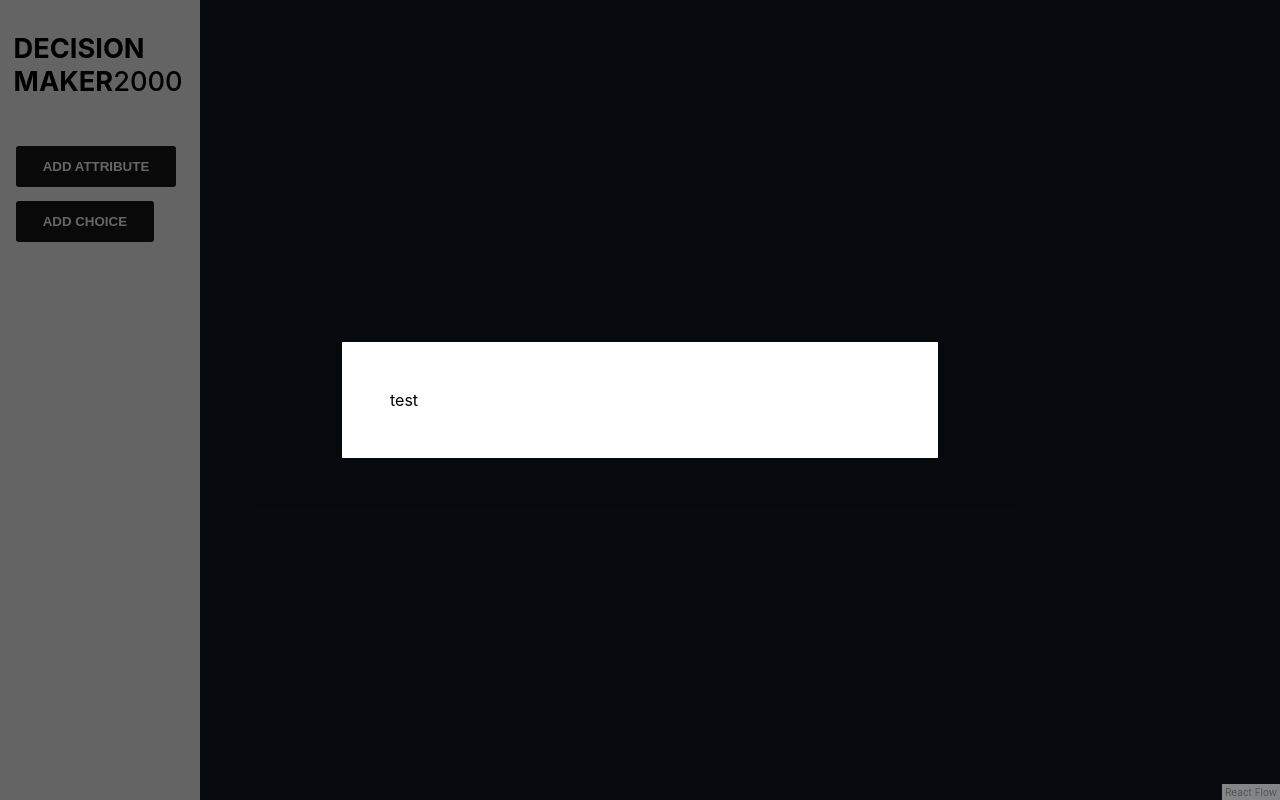
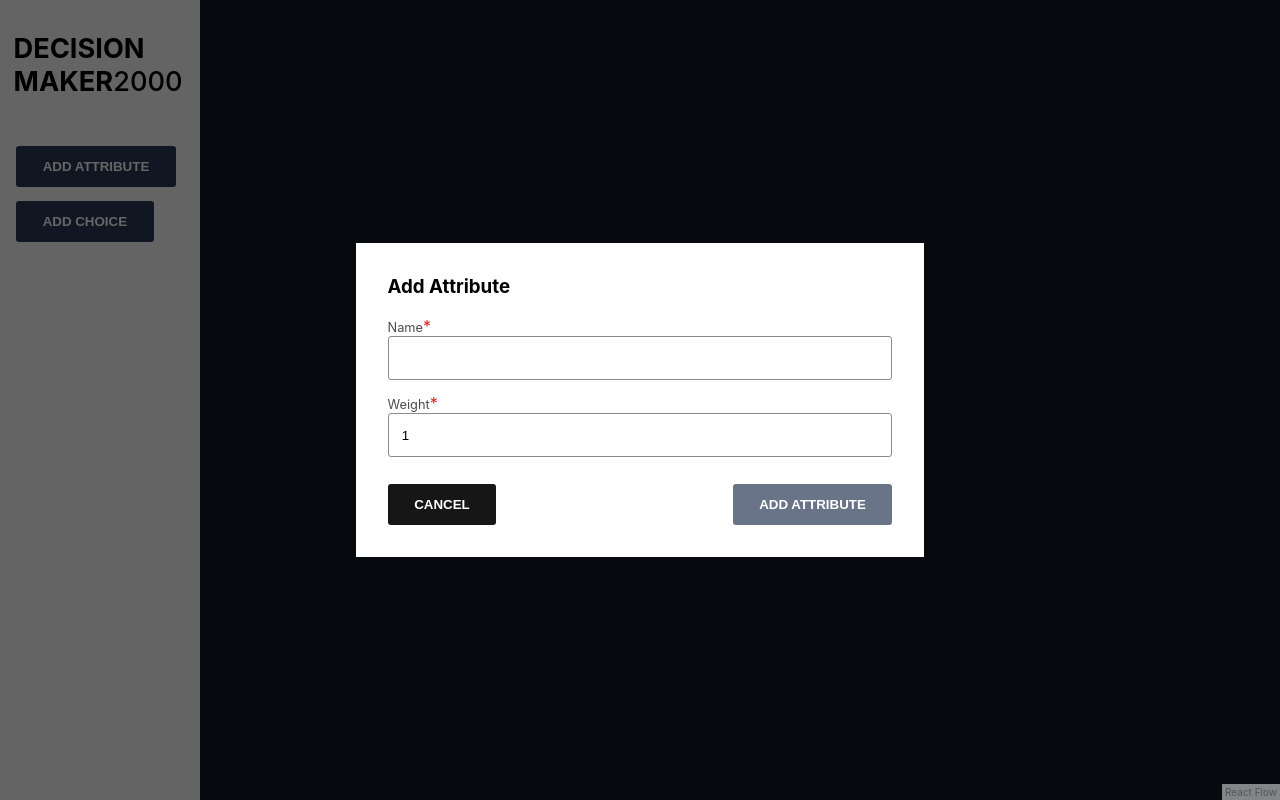
Before and after one commit to offlineanton/DecisionMaker, a React (Create React App) app: page / in a window 1280 px wide. Both pictures are taken after a click on the button "ADD ATTRIBUTE". Built offline with nearby package versions, Linux system fonts and the light colour scheme.

Commit message:
Add Attribute

```diff
--- a/src/components/Button.tsx
+++ b/src/components/Button.tsx
@@ -1,5 +1,7 @@
 import React from "react";
 import styled from "styled-components";
+
+import colors from "../constants/colors";
 
 const Button = styled.button<ButtonProps>`
     outline: none;
@@ -9,25 +11,30 @@ const Button = styled.button<ButtonProps>`
     cursor: pointer;
     text-transform: uppercase;
     font-weight: bold;
+    background: ${colors.black};
+    color: white;
 
     ${({ color }) => {
         switch (color) {
             case "white":
                 return `
-                    background: white;
-                    color: #161616;
+                    background: ${colors.white};
+                    color: ${colors.black};
                 `;
-            case "black":
+            case "blue":
                 return `
-                    background: #161616;
-                    color: white;
+                    background: ${colors.blue};
                 `;
         }
     }}
+
+    &:disabled {
+        opacity: 0.7;
+    }
 `;
 
 interface ButtonProps {
-    color: string;
+    color?: string;
 }
 
 export default Button;
--- a/src/components/DecisionMaker.tsx
+++ b/src/components/DecisionMaker.tsx
@@ -1,9 +1,10 @@
 import React, { useState } from "react";
 import styled from "styled-components";
-import ReactFlow, { addEdge, Handle, ReactFlowProps } from 'react-flow-renderer';
+
 import Modal from "./Modal";
 import DecisionScreen from "./DecisionScreen";
 import Sidebar from "./Sidebar";
+import AddAttribute from "./forms/AddAttribute";
 
 const AttributeContainer = styled.div`
     padding: 0 1em;
@@ -26,7 +27,17 @@ const initialElements: Element[] = [];
 
 const DecisionMaker = () => {
     const [elements, setElements] = useState<Element[]>(initialElements);
+
     const [addingAttribute, setAddingAttribute] = useState(false);
+    const [attributes, setAttributes] = useState<Attribute[]>([]);
+
+    const handleAddAttribute = (attribute: Attribute) => {
+        setAttributes([
+            ...attributes,
+            attribute
+        ]);
+        setAddingAttribute(false);
+    };
 
     return (
         <FlexContainer>
@@ -37,13 +48,20 @@ const DecisionMaker = () => {
 
             {addingAttribute &&
             <Modal onClose={() => setAddingAttribute(false)}>
-                test
+                <AddAttribute
+                    addAttribute={(attribute) => handleAddAttribute(attribute)}
+                    cancelAddAttribute={() => setAddingAttribute(false)}
+                />
             </Modal>
             }
         </FlexContainer>
     );
 };
 
+export interface Attribute {
+    name: string;
+    weight: number;
+}
 
 interface Element {
     id: string;
--- /dev/null
+++ b/src/components/Input.tsx
@@ -0,0 +1,54 @@
+import React from "react";
+import styled from "styled-components";
+
+import colors from "../constants/colors";
+
+const InputComponent = styled.input`
+    width: 100%;
+    padding: 1em;
+    border: 1px solid ${colors.midGrey};
+    border-radius: 3px;
+    outline: none;
+    box-sizing: border-box;
+
+    &:focus {
+        border: 1px solid ${colors.black};
+    }
+`;
+
+const Label = styled.label`
+    font-size: 0.8em;
+    color: ${colors.lightGrey};
+`;
+
+const Required = styled.span`
+    color: ${colors.red};
+`;
+
+const Input = ({
+    label,
+    name,
+    required,
+    ...rest
+}: InputProps) => {
+    return (
+        <>
+            {label &&
+                <>
+                    <Label htmlFor={name}>{label}</Label>
+                    {required && <Required>*</Required>}
+                </>
+            }
+            <InputComponent
+                id={name}
+                {...rest}
+            />
+        </>
+    )
+}
+
+interface InputProps extends React.InputHTMLAttributes<HTMLInputElement> {
+    label?: string;
+}
+
+export default Input;
--- a/src/components/Modal.tsx
+++ b/src/components/Modal.tsx
@@ -21,7 +21,7 @@ const ModalInner = styled.div`
     min-width: 500px;
     position: relative;
     background: white;
-    padding: 3em
+    padding: 2em;
 `;
 
 const Modal = ({
--- a/src/components/Sidebar.tsx
+++ b/src/components/Sidebar.tsx
@@ -1,10 +1,12 @@
 import React, { Dispatch, SetStateAction } from "react";
 import styled from "styled-components";
+
 import Button from "./Button";
+import colors from "../constants/colors";
 
 const SidebarContainer = styled.div`
     width: 200px;
-    background: #fbfbfb;
+    background: ${colors.white};
     color: white;
     height: 100%;
 `;
@@ -37,15 +39,15 @@ const Sidebar = ({
 
             <Actions>
                 <Button
+                    color="blue"
                     onClick={() => setAddingAttribute(true)}
                     style={{ marginBottom: "1em" }}
-                    color="black"
                 >
                     Add Attribute
                 </Button>
 
                 <Button
-                    color="black"
+                    color="blue"
                 >
                     Add Choice
                 </Button>
--- /dev/null
+++ b/src/components/forms/AddAttribute.tsx
@@ -0,0 +1,78 @@
+import React, {
+    Dispatch,
+    SetStateAction,
+    useState
+} from "react";
+import styled from "styled-components";
+
+import Input from "../Input";
+import Button from "../Button";
+import {Attribute} from "../DecisionMaker";
+
+const ButtonContainer = styled.div`
+    display: flex;
+    justify-content: space-between;
+`;
+
+const AddAttribute = ({
+    cancelAddAttribute,
+    addAttribute
+}: AddAttributeProps) => {
+    const [attributeName, setAttributeName] = useState<string>("");
+    const [attributeWeight, setAttributeWeight] = useState<number>(1);
+
+    const handleAddAttribute = () => {
+        addAttribute({
+            name: attributeName,
+            weight: attributeWeight
+        });
+    };
+
+    return (
+        <>
+            <h3 style={{ marginTop: "0" }}>Add Attribute</h3>
+
+            <Input
+                required
+                label="Name"
+                style={{ marginBottom: "1em" }}
+                name="attribute-name"
+                value={attributeName}
+                onChange={(value: React.FormEvent<HTMLInputElement>) => setAttributeName(value.currentTarget.value)}
+            />
+
+            <Input
+                required
+                style={{ marginBottom: "2em" }}
+                label="Weight"
+                type="number"
+                name="attribute-weight"
+                value={attributeWeight}
+                onChange={(value: React.FormEvent<HTMLInputElement>) => setAttributeWeight(parseInt(value.currentTarget.value))}
+            />
+
+            <ButtonContainer>
+                <Button
+                    onClick={cancelAddAttribute}
+                >
+                    Cancel
+                </Button>
+
+                <Button
+                    disabled={!attributeName || !attributeWeight}
+                    onClick={handleAddAttribute}
+                    color="blue"
+                >
+                    Add Attribute
+                </Button>
+            </ButtonContainer>
+        </>
+    );
+};
+
+interface AddAttributeProps {
+    cancelAddAttribute: () => void;
+    addAttribute: ({}: Attribute) => void;
+}
+
+export default AddAttribute;
--- /dev/null
+++ b/src/constants/colors.ts
@@ -0,0 +1,11 @@
+const colors = {
+    black: "#161616",
+    white: "#FBFBFB",
+    grey: "#161616",
+    lightGrey: "#4C4C4C",
+    midGrey: "#8B8B8B",
+    blue: "#2A3A56",
+    red: "#D92323",
+}
+
+export default colors;
```
